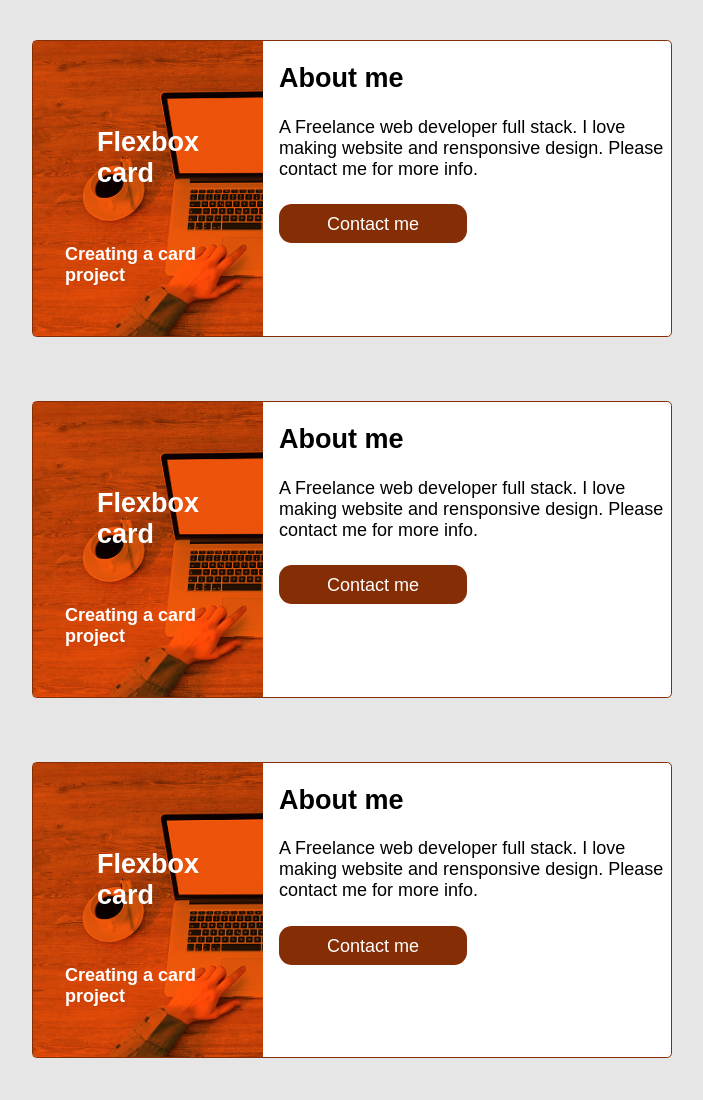
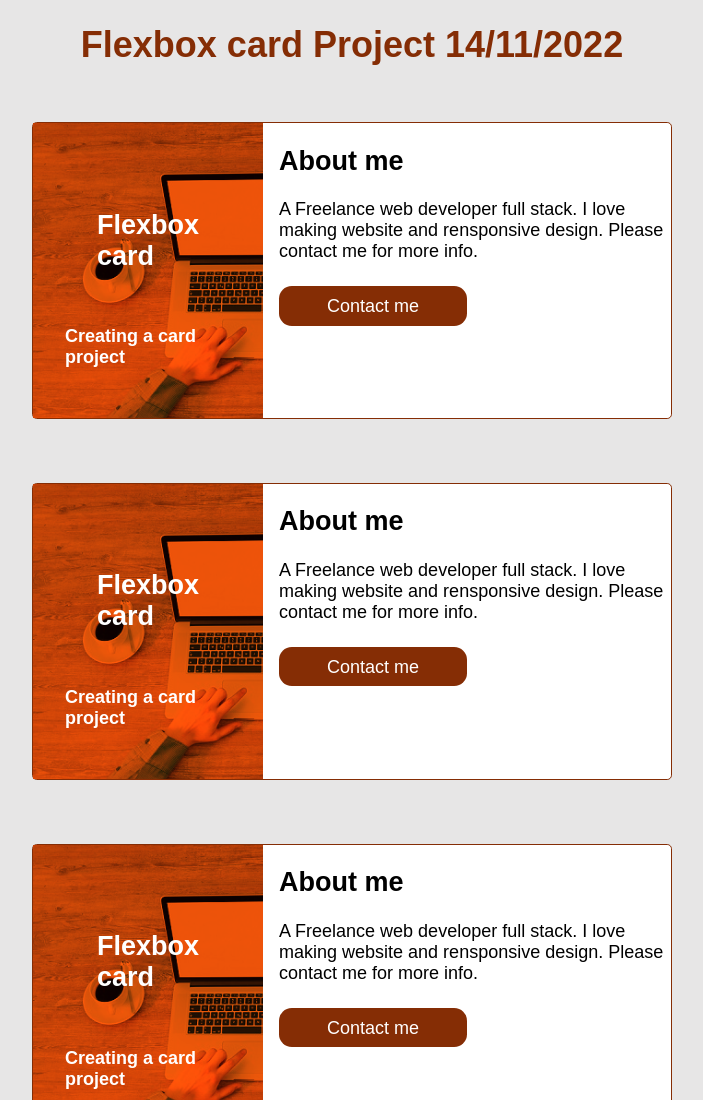
Before and after one commit to Mariowebcs/flexbox-card-project, a plain HTML site: page index.html in a window 1280 px wide. Shown: the top 1100 px of the page, without its empty margins (288-991 px from the left). Drawn offline with Linux system fonts and the light colour scheme.

Commit message:
update : creating a title for my page

```diff
--- a/index.html
+++ b/index.html
@@ -9,6 +9,7 @@
   </head>
   <body>
     <main>
+      <h1>Flexbox card Project 14/11/2022</h1>
       <div class="flex-container">
         <div class="profile-card">
           <div class="card-header">
--- a/style.css
+++ b/style.css
@@ -12,6 +12,11 @@
 body {
   background: rgb(231, 230, 230);
   font-size: 18px;
+}
+
+h1{
+  text-align: center;
+  color: var(--accent-color);
 }
 
 /* FLEXBOX-LAYOUT */
```
